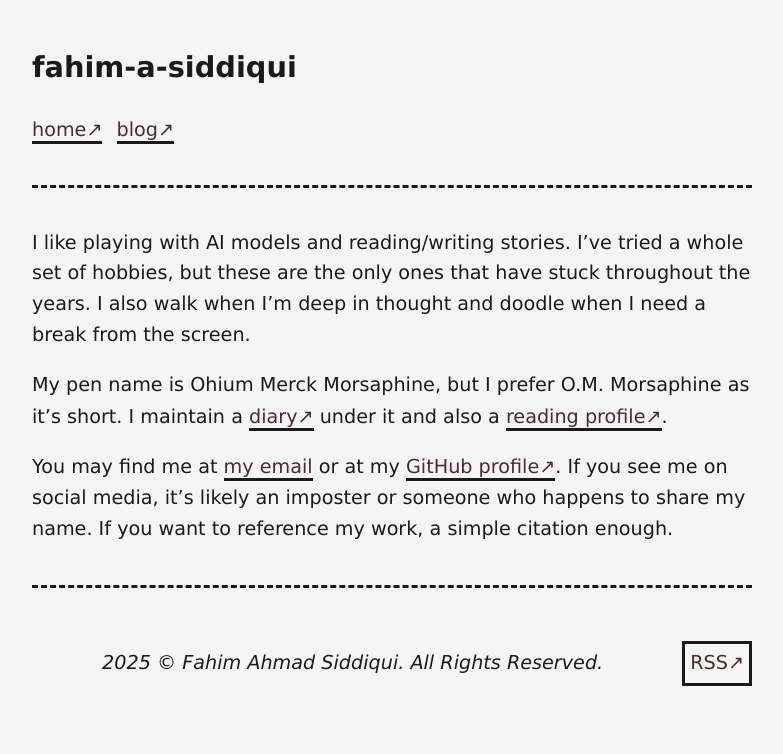
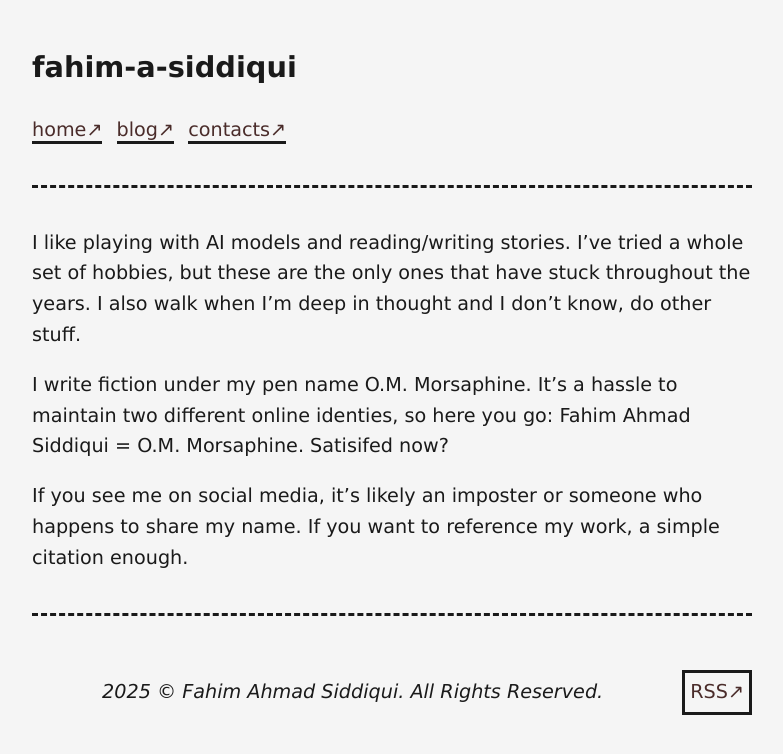
Before and after one commit to fahim-a-siddiqui/fahim-a-siddiqui.github.io, a Jekyll site: the page built from index.md, in a window 1280 px wide. Shown: the top 754 px of the page, without its empty margins (248-1031 px from the left). Built offline with Jekyll 4.4.1, drawn with Linux system fonts in a browser that asks for light colours.

Commit message:
Final CSS changes; no more customization

```diff
--- a/Gemfile
+++ b/Gemfile
@@ -18,7 +18,6 @@
   gem "jekyll-feed", "~> 0.12"
   gem "jekyll-sitemap"
   gem "jekyll-seo-tag"
-  gem "jekyll_reading_time", "~> 0.1.1"
 end
 
 # Windows and JRuby does not include zoneinfo files, so bundle the tzinfo-data gem
--- a/_config.yml
+++ b/_config.yml
@@ -21,7 +21,7 @@
 title: fahim-a-siddiqui
 email: fahimsiddiqui717@gmail.com
 description: >- # this means to ignore newlines until "baseurl:"
-  The musings of a human who no longer wishes to exist. If you want to reach me, email me. I don't do social media.
+  I refuse to add a description. If you want to reach me, email me. I don't do social media.
 baseurl: "" # the subpath of your site, e.g. /blog
 url: "https://fahim-a-siddiqui.github.io" # the base hostname & protocol for your site, e.g. http://example.com
 github_username:  fahim-a-siddiqui
@@ -57,12 +57,10 @@
   - jekyll-redirect-from
   - jekyll-sitemap
   - jekyll-seo-tag
-  - jekyll_reading_time
 whitelist:
   - jekyll-redirect-from
 
 markdown: kramdown
-highlighter: rouge
 
 compress_html:
   clippings: all
@@ -101,6 +99,7 @@
 exclude: [vendor]
 
 Blog: /blog
+Contacts: /contacts
 
 # Add general links to site pages here
 links:
--- a/_includes/header.html
+++ b/_includes/header.html
@@ -7,6 +7,7 @@
         <p>
             <a href="{{ site.url }}">home</a>
             <a href="{{ site.url }}{{ site.Blog }}">blog</a>
+            <a href="{{ site.url }}{{ site.Contacts }}">contacts</a>
 
             {% for link in site.links %}
                 <a href="{{ site.url }}{{ link[1] }}">{{ link[0] }}</a>
--- a/index.md
+++ b/index.md
@@ -3,8 +3,8 @@
 title: home
 ---
 
-I like playing with AI models and reading/writing stories. I've tried a whole set of hobbies, but these are the only ones that have stuck throughout the years. I also walk when I'm deep in thought and doodle when I need a break from the screen.
+I like playing with AI models and reading/writing stories. I've tried a whole set of hobbies, but these are the only ones that have stuck throughout the years. I also walk when I'm deep in thought and I don't know, do other stuff.
 
-My pen name is Ohium Merck Morsaphine, but I prefer O.M. Morsaphine as it's short. I maintain a [diary](https://ommorsaphine.bearblog.dev/) under it and also a [reading profile](https://app.thestorygraph.com/profile/ommorsaphine).
+I write fiction under my pen name O.M. Morsaphine. It's a hassle to maintain two different online identies, so here you go: Fahim Ahmad Siddiqui = O.M. Morsaphine. Satisifed now?
 
-You may find me at [my email](mailto:{{ site.email }}) or at my [GitHub profile](https://github.com/{{ site.github_username }}). If you see me on social media, it's likely an imposter or someone who happens to share my name. If you want to reference my work, a simple citation enough.
+If you see me on social media, it's likely an imposter or someone who happens to share my name. If you want to reference my work, a simple citation enough.
```
Also changed, not shown: assets/style.css (+10 -15 lines), contacts.md (added, +19 -0 lines).
